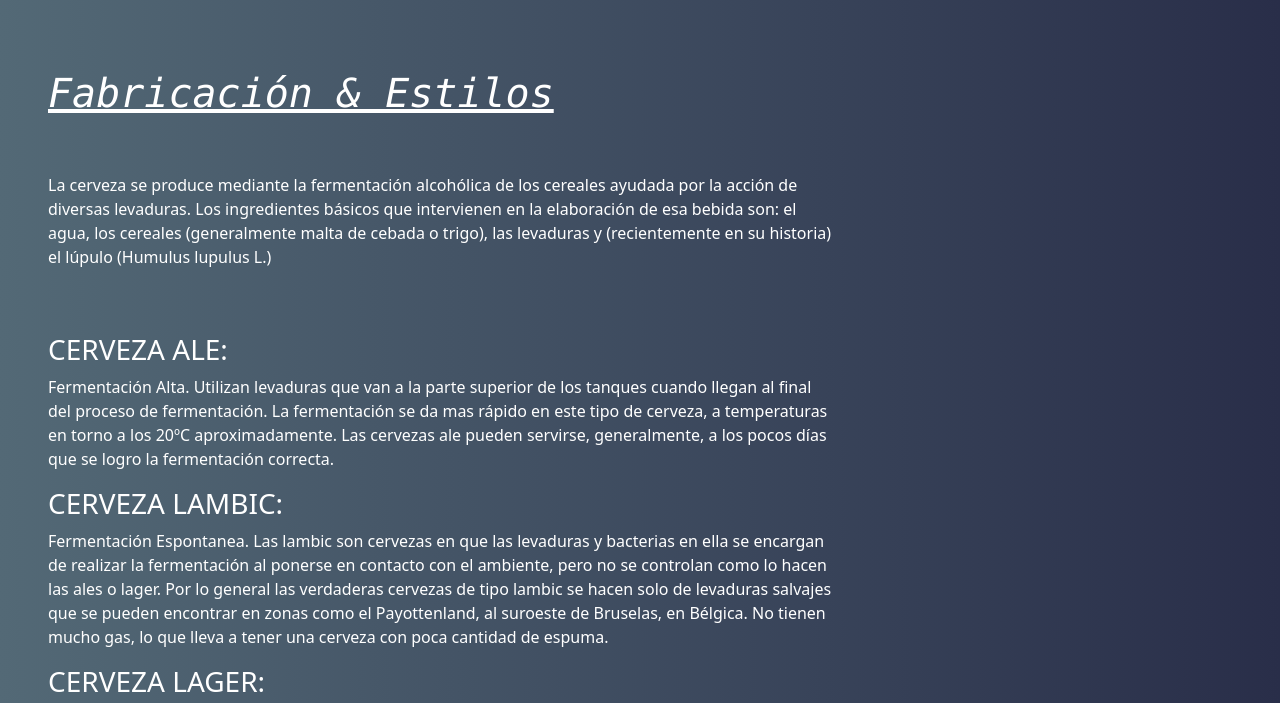
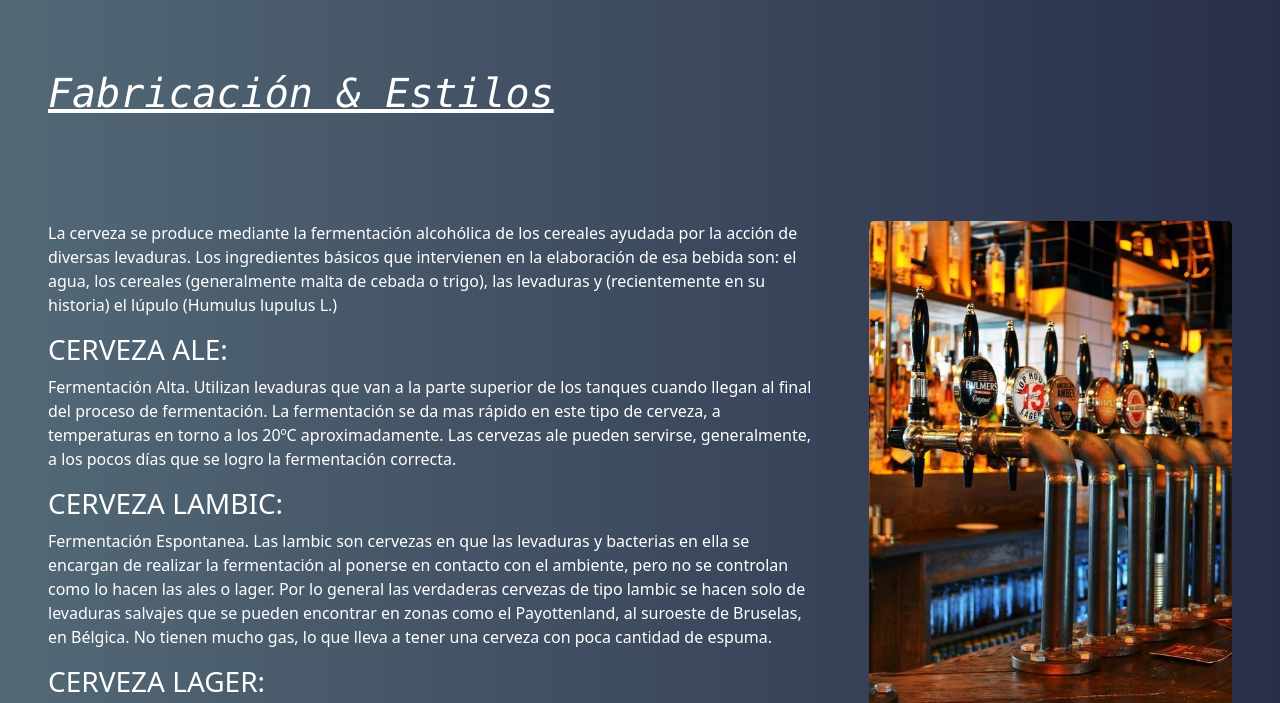
Before and after one commit to AbelMariano77/Summer-Birra, a website: page info.html in a window 1280 px wide. Shown: the part 1251-1954 px from the top of the page. Drawn offline with nearby package versions, Linux system fonts and the light colour scheme; a web font is replaced by a local one.

Commit message:
Actalizacion2

```diff
--- a/info.html
+++ b/info.html
@@ -83,12 +83,10 @@
                     </div>
                 </div>
 
-                <div class="col-md-8 text-white">
-                <article class="blog-post">
+                <div class="pb-5 row g-5 text-white">
                     <h2 class="py-5 fst-italic fs-1 font-monospace text-decoration-underline">Fabricación & Estilos</h2>
-                <div class="pb-5 row g-5">
+                    <div class="container-fluid col-md-8">
                         <p>La cerveza se produce mediante la fermentación alcohólica de los cereales ayudada por la acción de diversas levaduras. Los ingredientes básicos que intervienen en la elaboración de esa bebida son: el agua, los cereales (generalmente malta de cebada o trigo), las levaduras y (recientemente en su historia) el lúpulo (Humulus lupulus L.)</p>
-                    <article class="blog-post">
                         <h3>CERVEZA ALE:</h3>
                         <p>
 
@@ -134,8 +132,7 @@
 
                         </p>
                     </div>
-
-                    <div class="col-md-4">
+                    <div class="container col-md-4">
                         <div class="position-sticky" style="top: 2rem;">
                             <img src="./img/arrowInfo.jpg" class="img-fluid rounded-3">
                             <div class="p-4">
```
Lines whose indentation alone changed are shown as unchanged.
